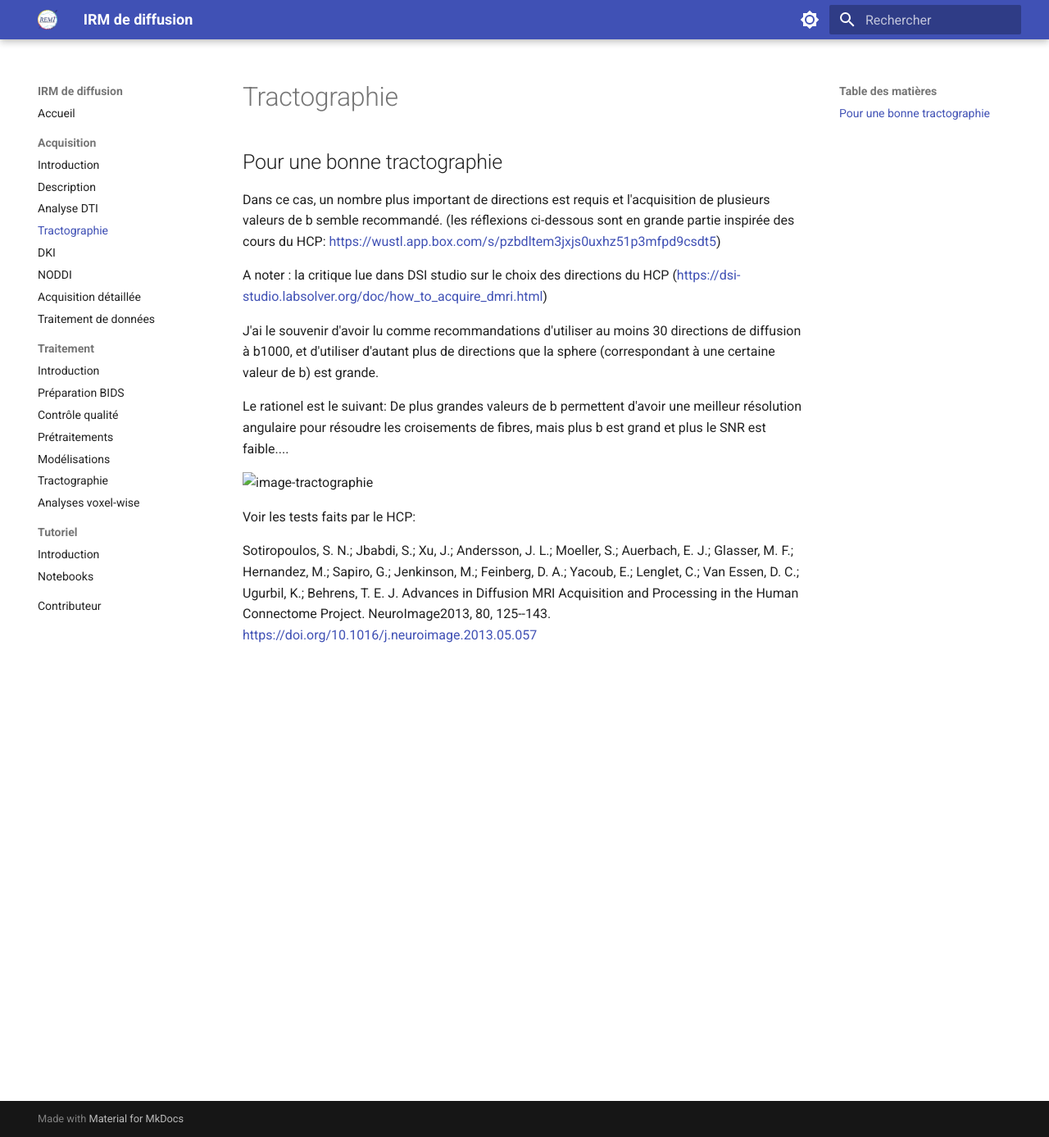
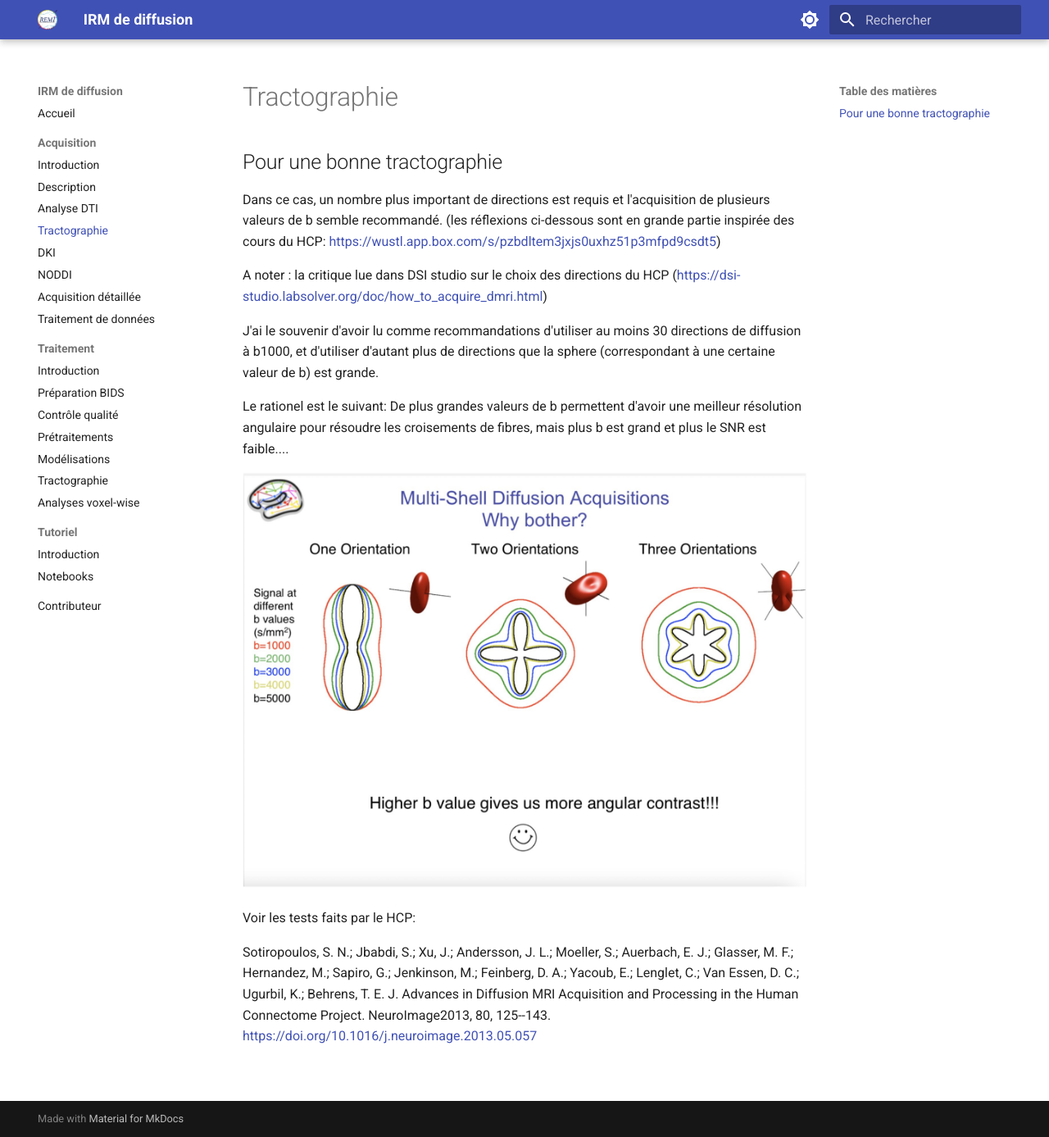
Before and after one commit to hdary/remi-diffusion, an MkDocs documentation site: the page built from docs/acquisition/03-pour-une-bonne-tractographie.md, in a window 1280 px wide and 1387 px high. Shown: the whole window at 82% size. Built offline with MkDocs 1.6.1 and Material for MkDocs 9.7.7, drawn with Linux system fonts in a browser that asks for light colours.

Commit message:
Update 03-pour-une-bonne-tractographie.md

```diff
--- a/docs/acquisition/03-pour-une-bonne-tractographie.md
+++ b/docs/acquisition/03-pour-une-bonne-tractographie.md
@@ -22,7 +22,7 @@ Le rationel est le suivant: De plus grandes valeurs de b permettent
 d'avoir une meilleur résolution angulaire pour résoudre les croisements
 de fibres, mais plus b est grand et plus le SNR est faible....
 
-![image-tractographie](./assets/images/image1.png)
+![image-tractographie](../assets/images/image1.png)
 
 Voir les tests faits par le HCP:
 
```
